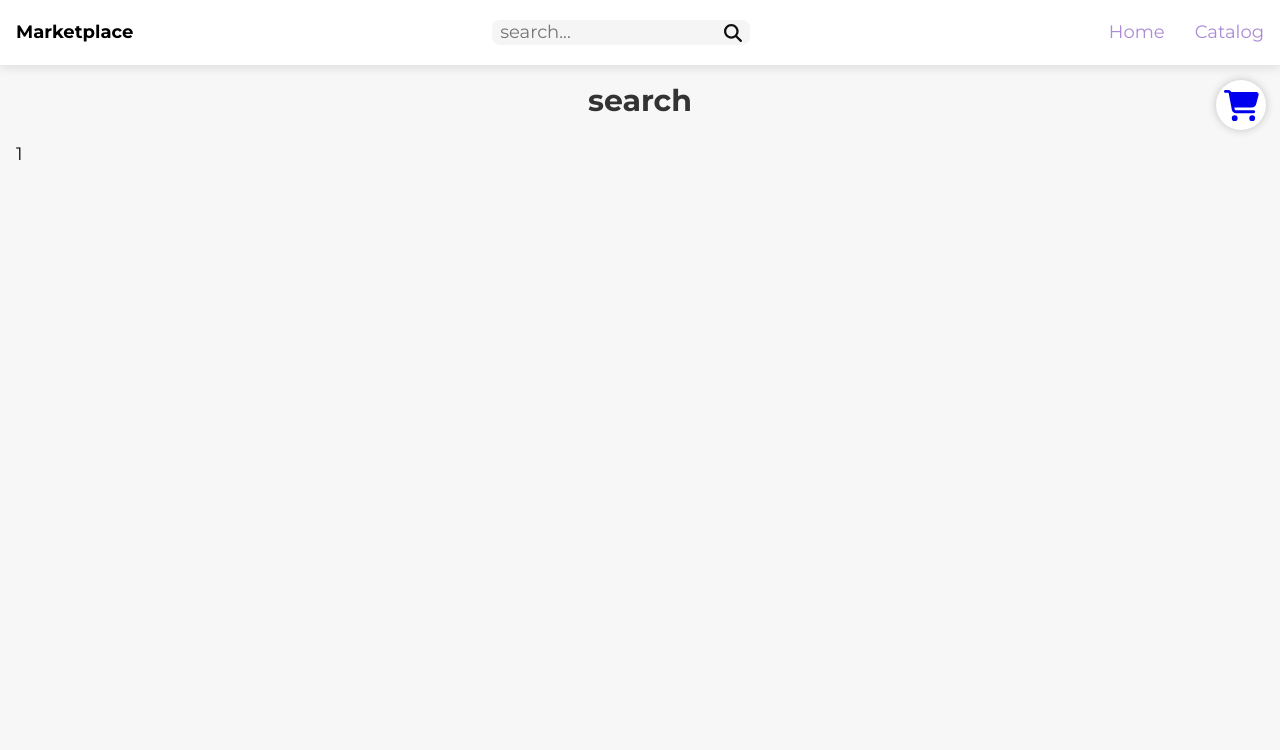
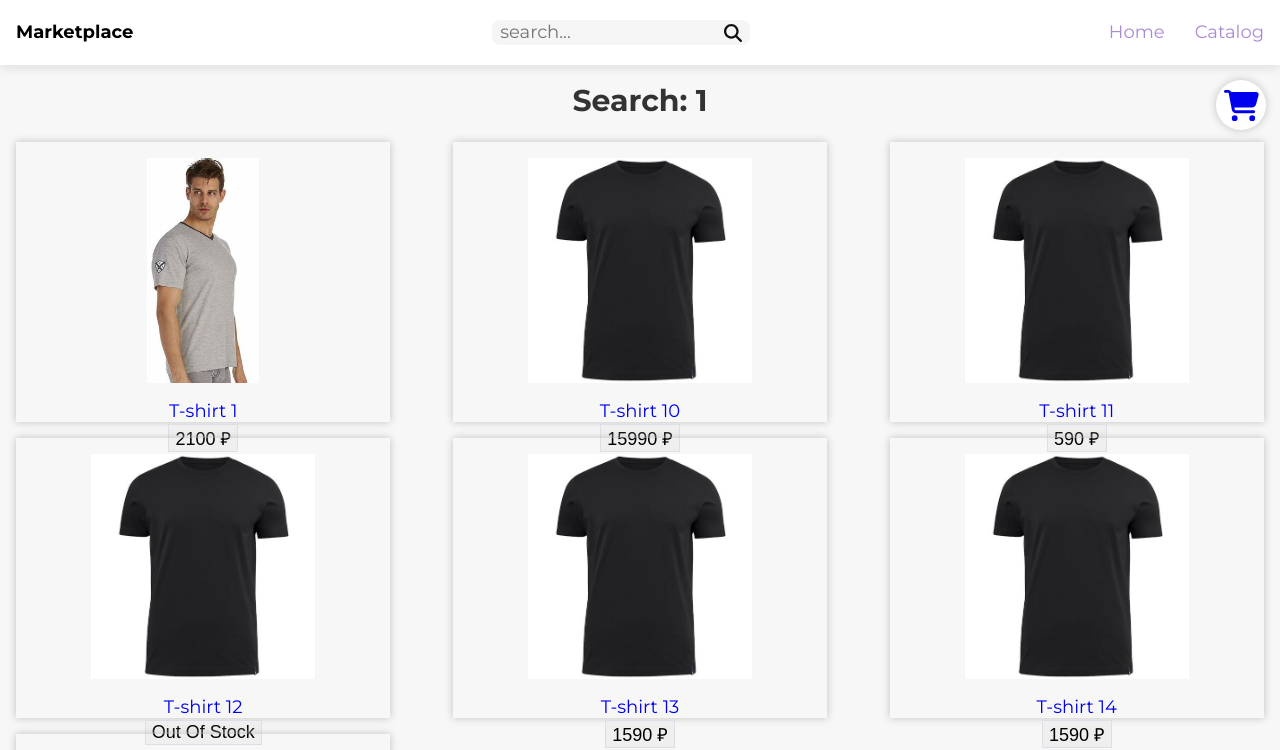
Before and after one commit to stasfr/marketplace, a Vue app: page /search/1 in a window 1280 px wide. Shown: the top 750 px of the page. Built offline with nearby package versions, Linux system fonts and the light colour scheme; data requests are answered from the project's data file.

Commit message:
base search logic

```diff
--- a/src/store/modules/catalogDataModule.js
+++ b/src/store/modules/catalogDataModule.js
@@ -7,11 +7,12 @@ export default {
   },
   actions: {
     GET_PRODUCTS_FROM_API({ commit }, articles) {
-      return axios.get(`${backendUrl}/products`, {
-        params: {
-          'article': articles
-        }
-      })
+      return axios
+        .get(`${backendUrl}/products`, {
+          params: {
+            article: articles
+          }
+        })
         .then(products => {
           commit('SET_PRODUCTS_TO_STATE', products.data)
           return products
--- a/src/views/SearchView.vue
+++ b/src/views/SearchView.vue
@@ -1,7 +1,31 @@
 <template>
-  <div class="title">search</div>
-  <div>{{this.$route.params.searchBody}}</div>
+  <div class="title">Search: {{ this.$route.params.searchBody }}</div>
+  <div class="title" v-if="isFound">Not Found</div>
+  <v-catalog :products="searchProducts"/>
 </template>
+
 <script>
-export default {}
+import vCatalog from '@/components/v-catalog/v-catalog.vue'
+import { mapActions, mapGetters } from 'vuex'
+
+export default {
+  components: {
+    vCatalog
+  },
+  methods: {
+    ...mapActions(['GET_PRODUCTS_FROM_API'])
+  },
+  computed: {
+    ...mapGetters(['PRODUCTS']),
+    isFound() {
+      return !this.PRODUCTS.filter(element => element.name.includes(this.$route.params.searchBody)).length
+    },
+    searchProducts() {
+      return this.PRODUCTS.filter(element => element.name.includes(this.$route.params.searchBody))
+    }
+  },
+  mounted() {
+    this.GET_PRODUCTS_FROM_API()
+  }
+}
 </script>
```
